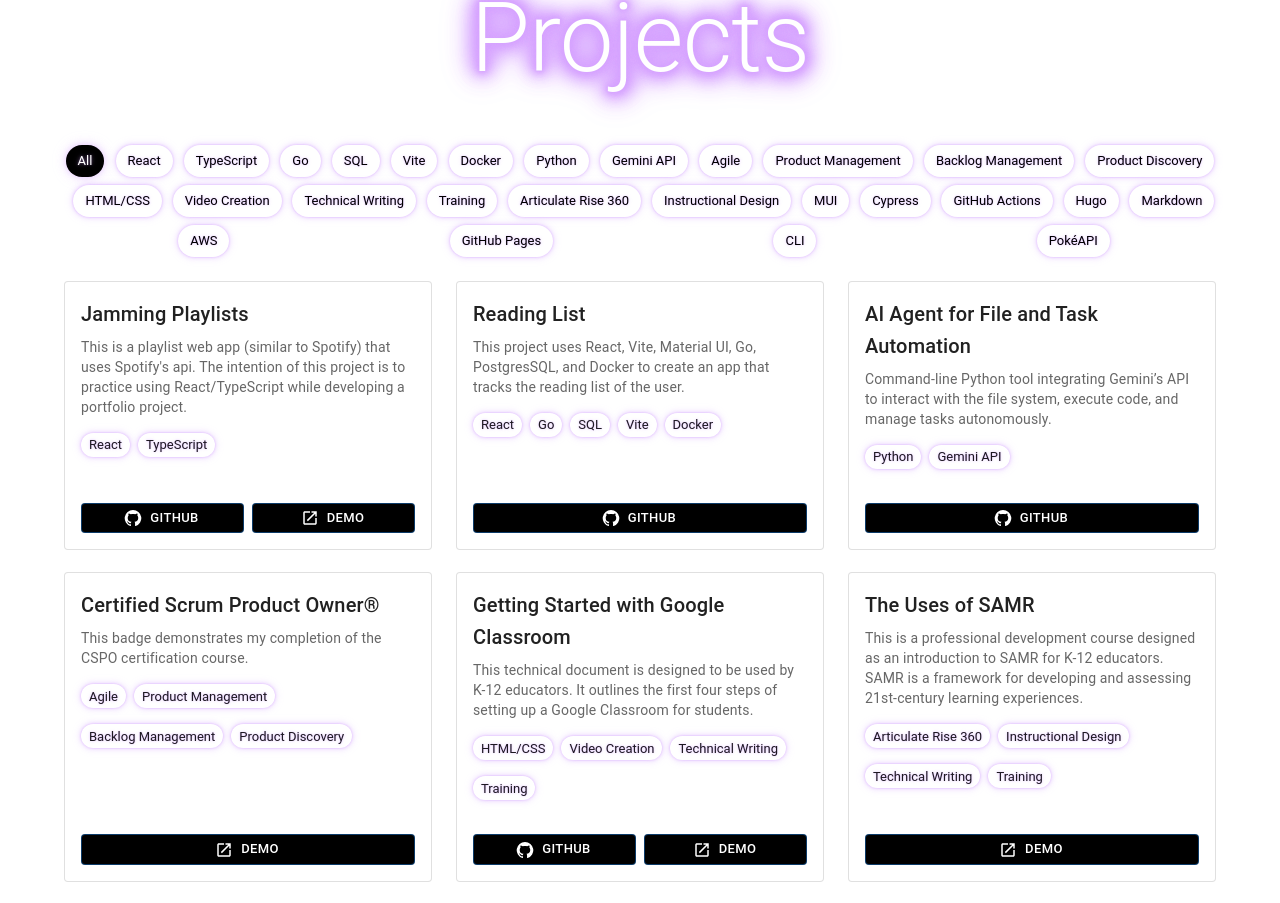
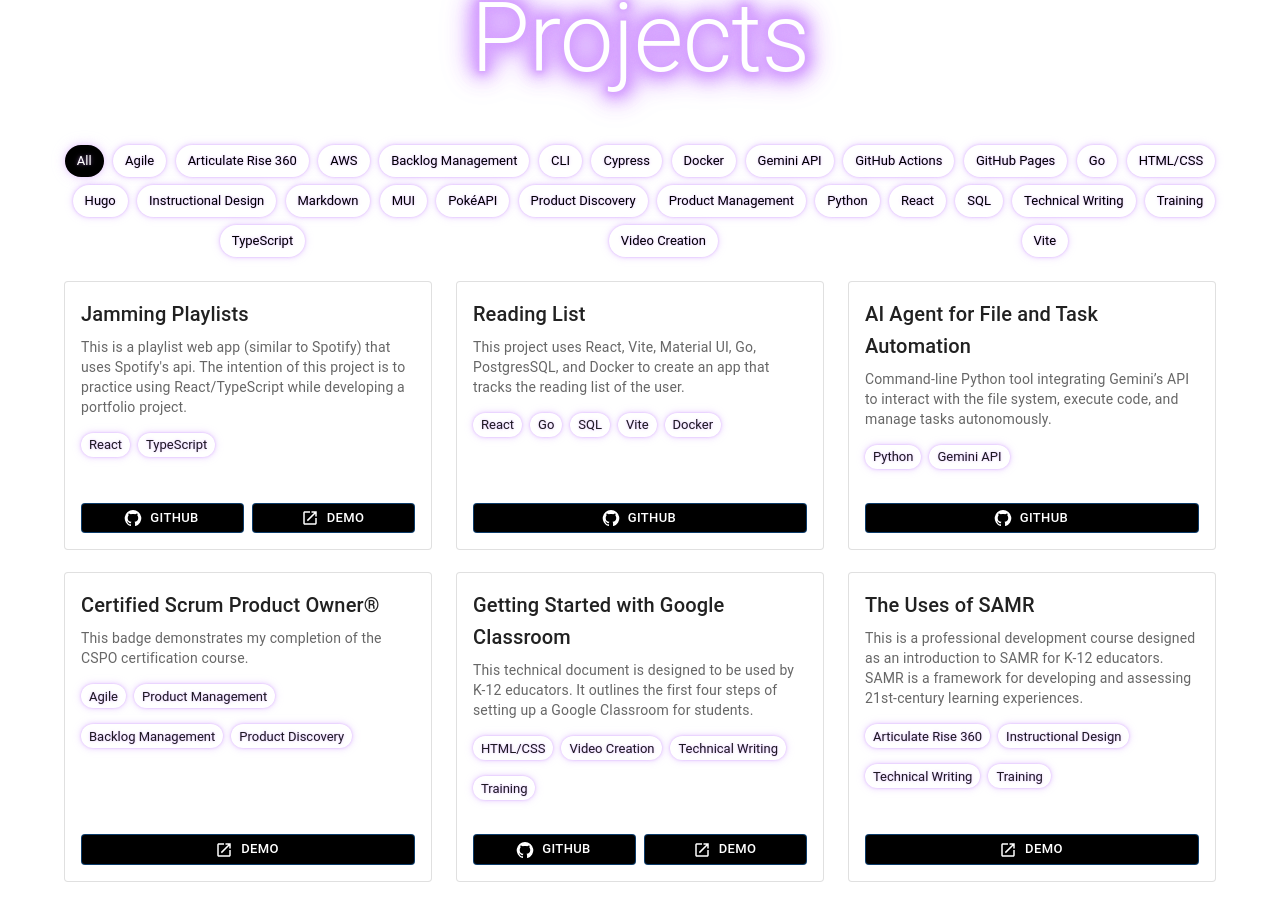
Before and after one commit to cjp0421/my-portfolio, a React (Vite) app: page / in a window 1280 px wide. Shown: the part 1845-2748 px from the top of the page. Built offline with nearby package versions, Linux system fonts and the light colour scheme.

Commit message:
added test/implementation to sort project chips alphabetically

```diff
--- a/src/components/projects/Projects.tsx
+++ b/src/components/projects/Projects.tsx
@@ -5,7 +5,9 @@ import './Projects.css';
 import { useState } from 'react';
 
 export function Projects() {
-  const filters = ['All', ...new Set(PROJECTS.flatMap(project => project.stack))];
+  const filters = ['All', ...[...new Set(PROJECTS.flatMap(project => project.stack))].sort((a, b) =>
+    a.toLowerCase().localeCompare(b.toLowerCase())
+  )];
   const [activeFilter, setActiveFilter] = useState('All');
 
   const handleChipClick = (filter: string) => {
@@ -35,6 +37,7 @@ export function Projects() {
           Projects
         </Typography>
         <Stack
+          id="filter-chips"
           direction="row"
           spacing={1}
           sx={{
```
Also changed, not shown: 1 other file (tests, documents, lock files or other folders).
